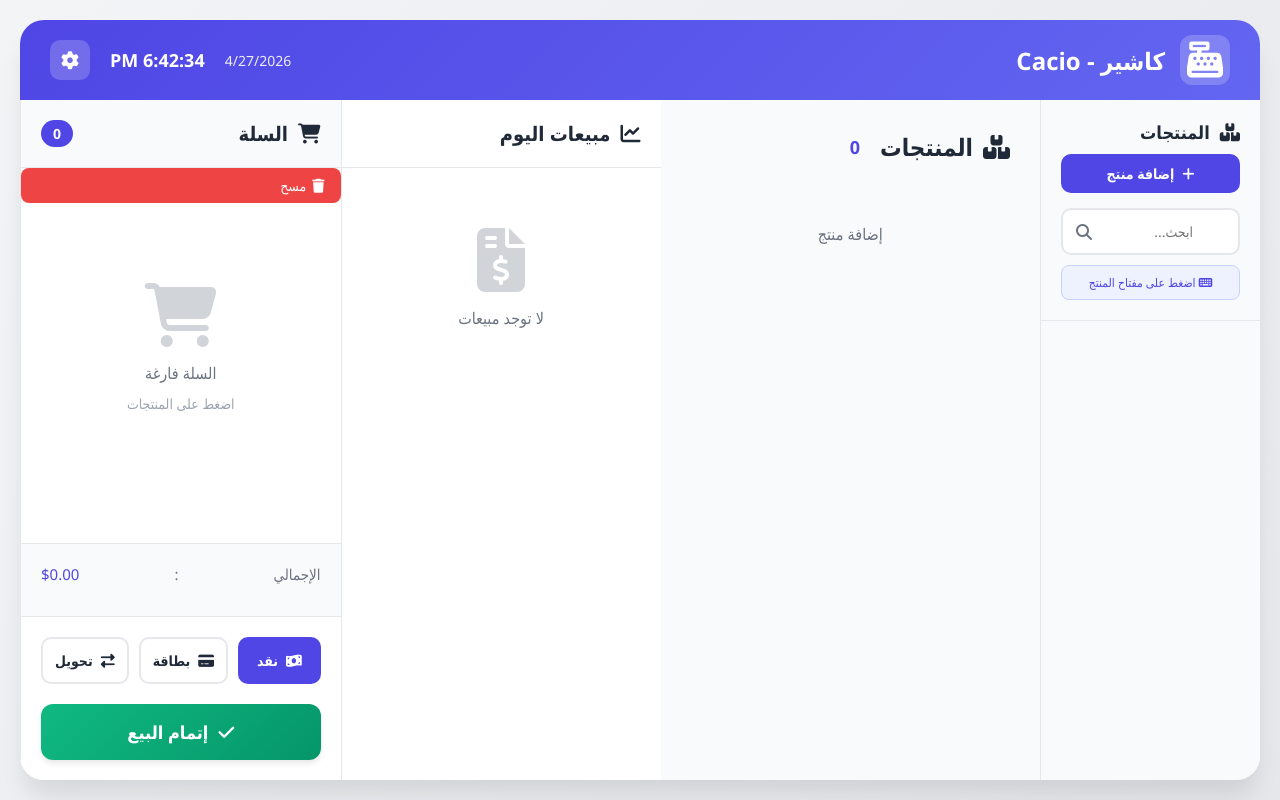
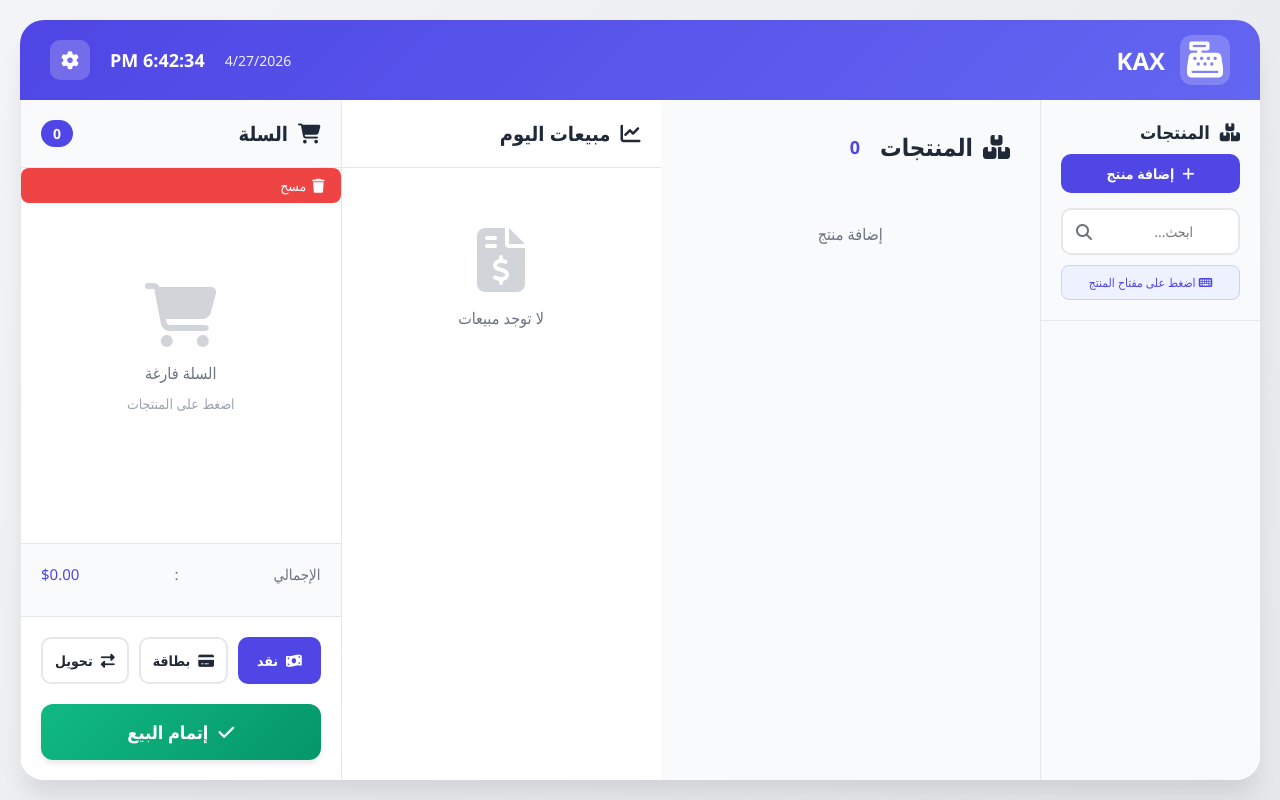
Before and after one commit to linuxtopG/KAX_cashere, a plain HTML site: page index.html in a window 1280 px wide. Drawn offline with Linux system fonts and the light colour scheme.

Commit message:
Update language labels in index.html

```diff
--- a/index.html
+++ b/index.html
@@ -213,8 +213,8 @@
     <input type="file" id="imgIn" class="hidden" accept="image/*" onchange="handleImg(event)">
     <script>
         const L = {
-            ar: { title: 'كاشير - Cacio', products: 'المنتجات', addP: 'إضافة منتج', search: 'ابحث...', kb: 'اضغط على مفتاح المنتج', todaySales: 'مبيعات اليوم', noSales: 'لا توجد مبيعات', sales: 'المبيعات', total: 'الإجمالي', grand: 'المجموع الكلي', delAll: 'حذف الكل', cart: 'السلة', clear: 'مسح', cash: 'نقد', card: 'بطاقة', transfer: 'تحويل', chk: 'إتمام البيع', receipt: 'الفاتورة', rNum: 'الرقم', date: 'التاريخ', time: 'الوقت', thanks: 'شكراً', welcome: 'أهلاً وسهلاً', print: 'طباعة', settings: 'الإعدادات', theme: 'الثيم', light: 'فاتح', dark: 'داكن', lang: 'اللغة', done: 'تم', empty: 'السلة فارغة', hint: 'اضغط على المنتجات' },
-            en: { title: 'Cashier - Cacio', products: 'Products', addP: 'Add Product', search: 'Search...', kb: 'Press product key', todaySales: "Today's Sales", noSales: 'No sales', sales: 'Sales', total: 'Total', grand: 'Grand Total', delAll: 'Delete All', cart: 'Cart', clear: 'Clear', cash: 'Cash', card: 'Card', transfer: 'Transfer', chk: 'Checkout', receipt: 'Receipt', rNum: 'Number', date: 'Date', time: 'Time', thanks: 'Thank you', welcome: 'Welcome again', print: 'Print', settings: 'Settings', theme: 'Theme', light: 'Light', dark: 'Dark', lang: 'Language', done: 'Done', empty: 'Cart empty', hint: 'Click products to add', close: 'Close', dailySummary: 'Daily Summary', finalReceipt: 'Final Receipt' },
+            ar: { title: 'KAX', products: 'المنتجات', addP: 'إضافة منتج', search: 'ابحث...', kb: 'اضغط على مفتاح المنتج', todaySales: 'مبيعات اليوم', noSales: 'لا توجد مبيعات', sales: 'المبيعات', total: 'الإجمالي', grand: 'المجموع الكلي', delAll: 'حذف الكل', cart: 'السلة', clear: 'مسح', cash: 'نقد', card: 'بطاقة', transfer: 'تحويل', chk: 'إتمام البيع', receipt: 'الفاتورة', rNum: 'الرقم', date: 'التاريخ', time: 'الوقت', thanks: 'شكراً', welcome: 'أهلاً وسهلاً', print: 'طباعة', settings: 'الإعدادات', theme: 'الثيم', light: 'فاتح', dark: 'داكن', lang: 'اللغة', done: 'تم', empty: 'السلة فارغة', hint: 'اضغط على المنتجات' },
+            en: { title: 'KAX', products: 'Products', addP: 'Add Product', search: 'Search...', kb: 'Press product key', todaySales: "Today's Sales", noSales: 'No sales', sales: 'Sales', total: 'Total', grand: 'Grand Total', delAll: 'Delete All', cart: 'Cart', clear: 'Clear', cash: 'Cash', card: 'Card', transfer: 'Transfer', chk: 'Checkout', receipt: 'Receipt', rNum: 'Number', date: 'Date', time: 'Time', thanks: 'Thank you', welcome: 'Welcome again', print: 'Print', settings: 'Settings', theme: 'Theme', light: 'Light', dark: 'Dark', lang: 'Language', done: 'Done', empty: 'Cart empty', hint: 'Click products to add', close: 'Close', dailySummary: 'Daily Summary', finalReceipt: 'Final Receipt' },
             ku: { title: 'Kasiyer - Cacio', products: 'Berhem', addP: 'Berhemekê Zêde Bike', search: 'Bigere...', kb: 'Bişkojê berhemê pêl bike', todaySales: 'Firotina Îro', noSales: 'Firotin tune', sales: 'Firotin', total: 'Tevahî', grand: 'Tevahiya Giştî', delAll: 'Hemû Jê Bibe', cart: 'Selik', clear: 'Paqij', cash: 'Pêşî', card: 'Kart', transfer: 'Veguhestin', chk: 'Temam Bike', receipt: 'Wergirtin', rNum: 'Hejmar', date: 'Dîrok', time: 'Dem', thanks: 'Spas', welcome: 'Dîsa bibînin', print: 'Çap Bike', settings: 'Eyar', theme: 'Tema', light: 'Ronahî', dark: 'Tarî', lang: 'Ziman', done: 'Temam', empty: 'Selik vala', hint: 'Li berheman bitikîne', close: 'Daxistin', dailySummary: 'Kevnebana îro', finalReceipt: 'Pela Pêşkêşkera' },
             ckb: { title: 'کاشیر - Cacio', products: 'بەرهەمەکان', addP: 'زیادکردنی بەرهەم', search: 'بگەرە...', kb: 'کلیلی بەرهەمەکە داگرە', todaySales: 'فرۆشتی ئەمڕۆ', noSales: 'فرۆشت نییە', sales: 'فرۆشتەکان', total: 'کۆی گشتی', grand: 'کۆی گشتی', delAll: 'سڕینەوەی هەموو', cart: 'سەبەتە', clear: 'سڕینەوە', cash: 'نەقد', card: 'کارت', transfer: 'گواستنەوە', chk: 'تەواوکردن', receipt: 'وەرگرتن', rNum: 'ژمارە', date: 'بەروار', time: 'کات', thanks: 'سوپاس', welcome: 'بەخێربێیتەوە', print: 'چاپکردن', settings: 'ڕێکخستنەکان', theme: 'ڕووکار', light: 'ڕووناک', dark: 'تاریک', lang: 'زمان', done: 'تەواو', empty: 'سەبەتە بەتاڵە', hint: 'کرتە لەسەر بەرهەمەکان', close: 'داخستن', dailySummary: 'پێچانەوەی ئەمڕۆ', finalReceipt: 'پێچانەوەی کۆتایی' }
         };
```
